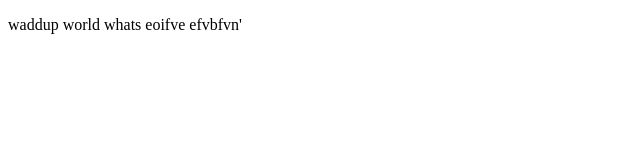
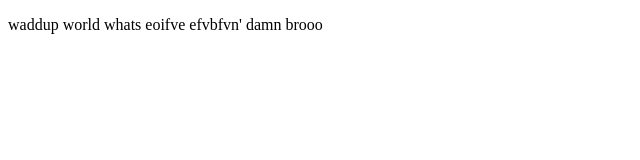
Before and after one commit to tms0823/demo, a plain HTML site: page index.html in a window 1280 px wide. Shown: the whole page, without its empty margins (0-640 px from the left). Drawn offline with Linux system fonts and the light colour scheme.

Commit message:
Update index.html

```diff
--- a/index.html
+++ b/index.html
@@ -11,6 +11,7 @@
         whats
         eoifve
         efvbfvn'
+        damn brooo
 
     </p>
 </body>
```
